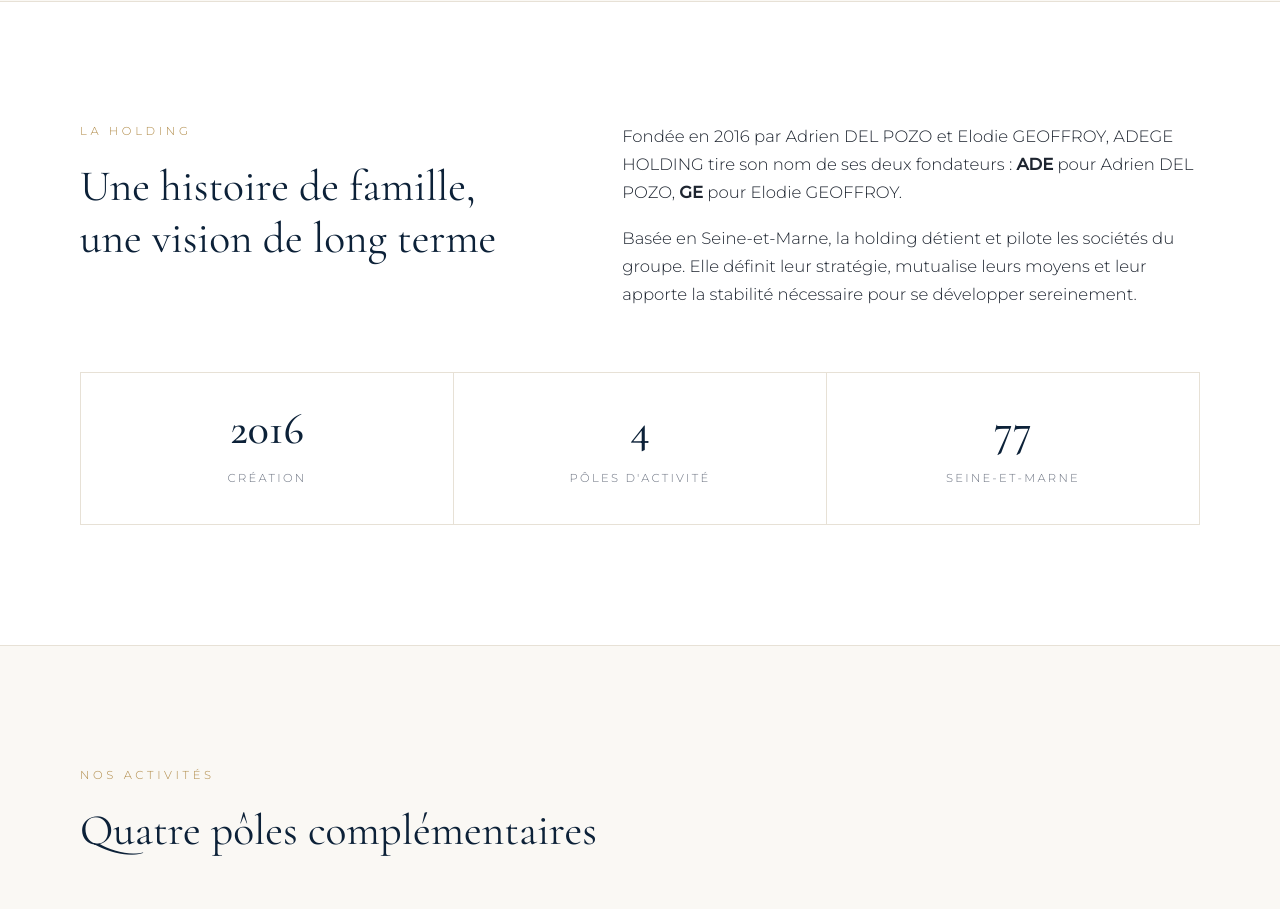
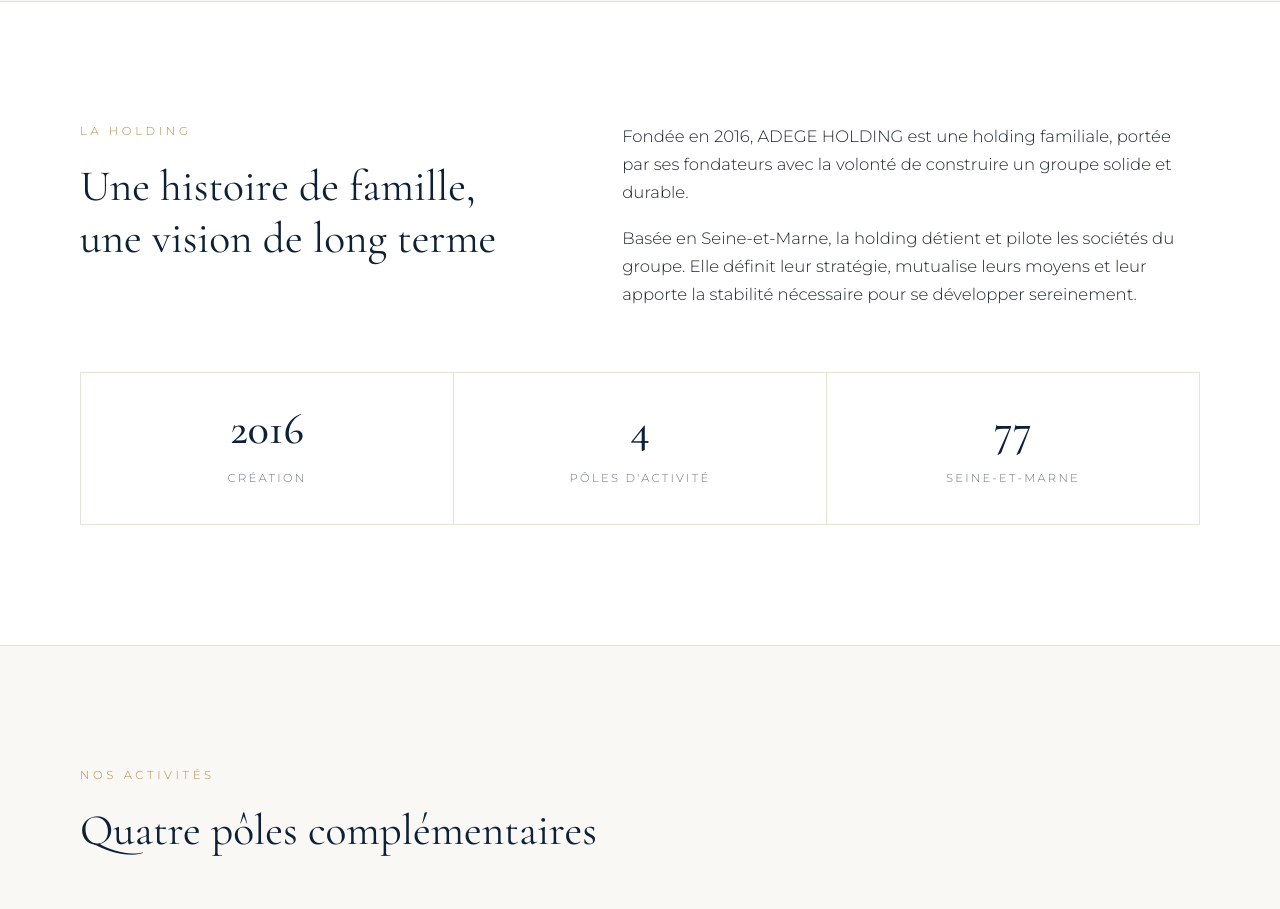
Before and after one commit to becoso/adege-holding-site, a plain HTML site: page index.html in a window 1280 px wide. Shown: the part 800-1709 px from the top of the page. Drawn offline with nearby package versions, Linux system fonts and the light colour scheme.

Commit message:
Retrait des noms des fondateurs

```diff
--- a/index.html
+++ b/index.html
@@ -4,7 +4,7 @@
 <meta charset="utf-8">
 <meta name="viewport" content="width=device-width, initial-scale=1">
 <title>ADEGE HOLDING – Holding familiale</title>
-<meta name="description" content="ADEGE HOLDING, holding familiale fondée par Adrien DEL POZO et Elodie GEOFFROY, accompagne dans la durée des entreprises de technologies, de restauration, d'événementiel et de patrimoine.">
+<meta name="description" content="ADEGE HOLDING, holding familiale fondée en 2016, accompagne dans la durée des entreprises de technologies, de restauration, d'événementiel et de patrimoine.">
 <link rel="icon" type="image/png" href="img/favicon.png">
 <link rel="preconnect" href="https://fonts.googleapis.com">
 <link rel="preconnect" href="https://fonts.gstatic.com" crossorigin>
@@ -42,7 +42,7 @@
         <h2>Une histoire de famille, une vision de long terme</h2>
       </div>
       <div class="reveal">
-        <p class="lead">Fondée en 2016 par Adrien DEL POZO et Elodie GEOFFROY, ADEGE HOLDING tire son nom de ses deux fondateurs : <strong>ADE</strong> pour Adrien DEL POZO, <strong>GE</strong> pour Elodie GEOFFROY.</p>
+        <p class="lead">Fondée en 2016, ADEGE HOLDING est une holding familiale, portée par ses fondateurs avec la volonté de construire un groupe solide et durable.</p>
         <p class="lead">Basée en Seine-et-Marne, la holding détient et pilote les sociétés du groupe. Elle définit leur stratégie, mutualise leurs moyens et leur apporte la stabilité nécessaire pour se développer sereinement.</p>
       </div>
     </div>
```
